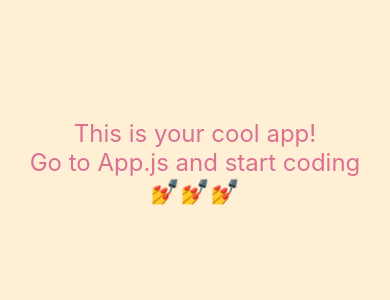
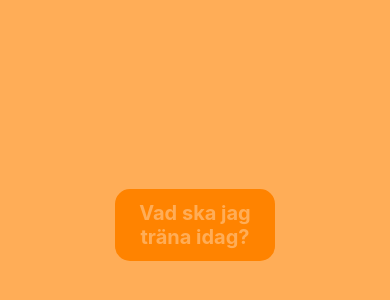
Before and after one commit to Technigo/project-react-native-app, a React Native app: screen / in a window 390 px wide. Shown: the part 260-560 px from the top of the page. Built offline with nearby package versions, Linux system fonts and the light colour scheme.

Commit message:
Final version, totally forgot to push while coding :(

```diff
--- a/App.js
+++ b/App.js
@@ -1,26 +1,22 @@
 import React from 'react'
+import data from './data.json'
 import styled from 'styled-components/native'
+import { Training } from './components/Training'
 
-const Container = styled.View`
+const App = () => {
+
+  return (
+    <Container>
+      <Training activitiesArray={data.training}/>
+    </Container>
+  )
+  }
+
+  const Container = styled.View`
   flex: 1;
-  background-color: papayawhip;
-  justify-content: center;
-  align-items: center;
+  backgroundColor: #ffad57;
+  justifyContent: center;
+  alignItems: center;
 `
 
-const Title = styled.Text`
-  font-size: 24px;
-  color: palevioletred;
-`
-
-const App = () => {
-  return (
-    <Container>
-      <Title>This is your cool app!</Title>
-      <Title>Go to App.js and start coding</Title>
-      <Title>💅💅💅</Title>
-    </Container>
-  )
-}
-
 export default App
--- a/app.json
+++ b/app.json
@@ -3,7 +3,6 @@
     "name": "project-react-native-app",
     "slug": "project-react-native-app",
     "privacy": "public",
-    "sdkVersion": "35.0.0",
     "platforms": [
       "ios",
       "android",
--- /dev/null
+++ b/components/Training.js
@@ -0,0 +1,58 @@
+import React from 'react'
+import { useState } from 'react'
+import { View, Vibration } from 'react-native'
+import styled from 'styled-components/native'
+
+const TouchButton = styled.TouchableOpacity`
+  alignSelf: center;
+  alignItems: center;
+  justifyContent: center;
+  padding: 10px;
+  marginBottom: 0px;
+  width: 160px;
+  borderRadius: 15px;
+  backgroundColor: #ff8300;
+  border: 2px #ff8300;
+`
+const ButtonText = styled.Text`
+  textAlign: center;
+  fontSize: 20px;
+  fontWeight: bold;
+  justify-content: center;
+  alignItems: center;
+  color: #ffad57;
+`
+const Title = styled.Text`
+  width: 300px;
+  fontSize: 45px;
+  margin: 25px;
+  marginBottom: 100px;
+  color: #ff8300;
+  fontWeight: bold;
+  textAlign: center;
+  justifyContent: center;
+  alignItems: center;
+`
+
+export const Training = ({activitiesArray}) => {
+
+  const [activity, setActivity] = useState("")
+
+  const getActivity = () => {
+    const theActivity = activitiesArray[Math.floor(Math.random() * activitiesArray.length)]
+    setActivity(theActivity.activity)
+  }
+
+  return (
+    <View>
+      <Title>
+        {activity}
+      </Title>
+      <TouchButton onPress={() => {
+      getActivity();
+      Vibration.vibrate();}}>
+        <ButtonText>Vad ska jag träna idag?</ButtonText>
+      </TouchButton>
+    </View>
+  )
+};
--- /dev/null
+++ b/data.json
@@ -0,0 +1,28 @@
+{
+  "training": [
+    {
+      "activity": "Spring så långt du orkar. Gå tillbaka."
+    },
+    {
+      "activity": "Gör 20 stycken armhävningar."
+    },
+    {
+      "activity": "Gör plankan i 1 minut."
+    },
+    {
+      "activity": "Cykla i skogen i 20 minuter."
+    },
+    {
+      "activity": "Hoppa hopprep i 5 minuter."
+    },
+    {
+      "activity": "Rocka rockring så länge du orkar."
+    },
+    {
+      "activity": "Yoga i 20 minuter."
+    },
+    {
+      "activity": "Meditera i 10 minuter."
+    }
+  ]
+}
```
Also changed, not shown: package.json (+6 -6 lines), 2 other files (tests, documents, lock files or other folders).
